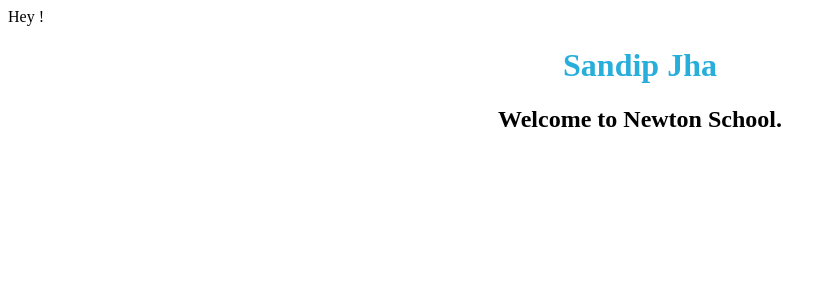
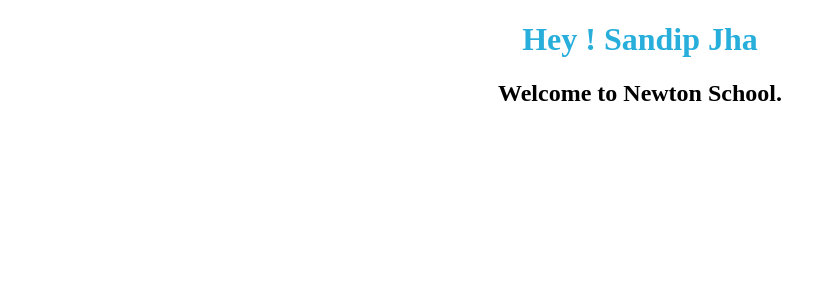
Before and after one commit to sandipjha762/React-Practice-Assignments---Greetings-with-Props, a React app: page / in a window 1280 px wide. Shown: the top 300 px of the page, without its empty margins (0-836 px from the left). Built offline with nearby package versions, Linux system fonts and the light colour scheme.

Commit message:
Update Welcome.js

```diff
--- a/src/components/Welcome.js
+++ b/src/components/Welcome.js
@@ -5,8 +5,8 @@
 const Welcome=(props)=>{
     return(
         <div>
-        Hey !
-        <h1>{props.name}</h1>
+
+        <h1>Hey ! {props.name}</h1>
         <h2>Welcome to Newton School.</h2>
         </div>
     )
```
